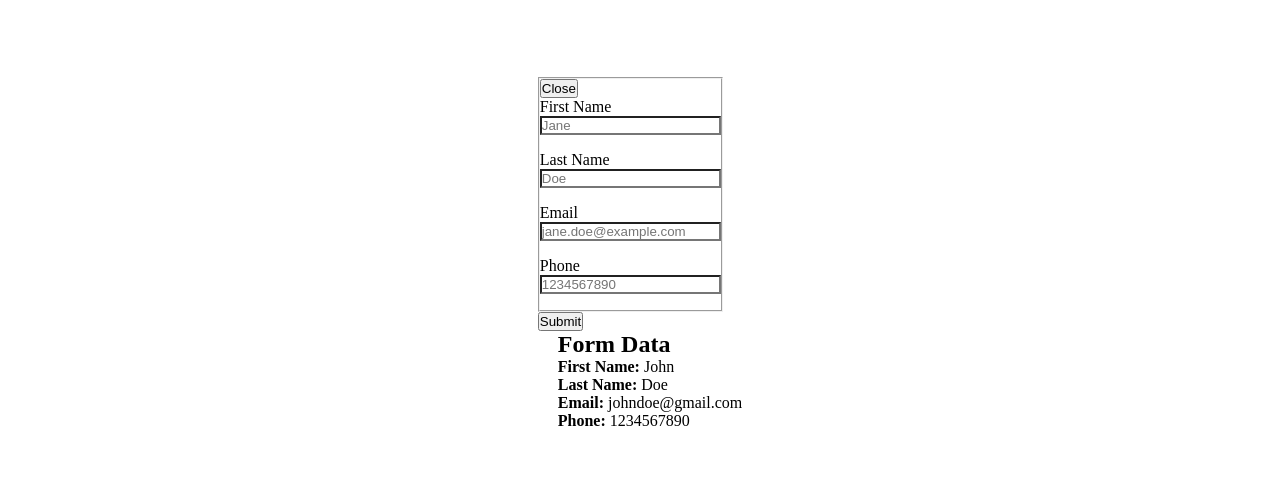
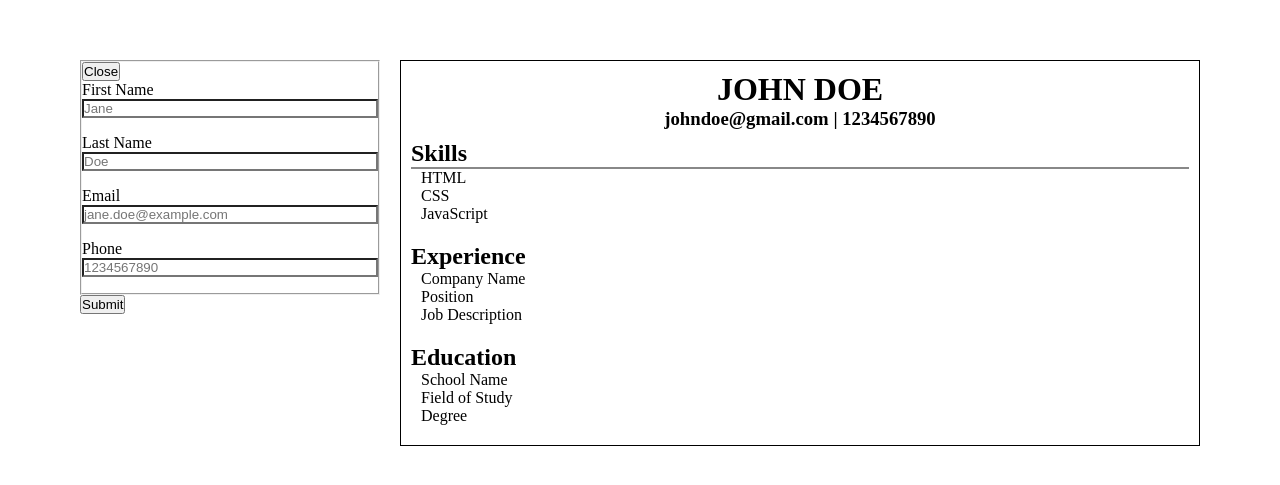
Before and after one commit to moibra05/resume-generator, a React (Vite) app: page / in a window 1280 px wide. Shown: the part 147-632 px from the top of the page. Built offline with nearby package versions, Linux system fonts and the light colour scheme.

Commit message:
feat: created layout for resume design

```diff
--- a/src/App.jsx
+++ b/src/App.jsx
@@ -1,14 +1,10 @@
 import InfoForm from './components/Form'
-import DisplayData from './components/DisplayData'
 
 export default function App() {
   return (
     <>
       <InfoForm>
       </InfoForm>
-      <DisplayData>
-
-      </DisplayData>
     </>
   )
 }
--- a/src/components/DisplayData.jsx
+++ b/src/components/DisplayData.jsx
@@ -1,19 +1,36 @@
 const DisplayData = ({ data }) => {
   return (
-    <div style={{ marginLeft: "20px" }}>
-      <h2>Form Data</h2>
-      <p>
-        <strong>First Name:</strong> {data ? data.firstName: 'John'}
-      </p>
-      <p>
-        <strong>Last Name:</strong> {data ? data.lastName: 'Doe'}
-      </p>
-      <p>
-        <strong>Email:</strong> {data ? data.email: 'johndoe@gmail.com'}
-      </p>
-      <p>
-        <strong>Phone:</strong> {data ? data.phone: '1234567890'}
-      </p>
+    <div id="resume">
+      <header>
+        <h1>{data ? data.firstName.toUpperCase(): 'JOHN'} {data ? data.lastName.toUpperCase(): 'DOE'}</h1>
+        <h3>{data ? data.email: 'johndoe@gmail.com'} | {data ? data.phone: '1234567890'}</h3>
+
+      </header>
+      <section>
+        <h2>Skills</h2>
+        <hr />
+        <ul>
+          <li>HTML</li>
+          <li>CSS</li>
+          <li>JavaScript</li>
+        </ul>
+      </section>
+      <section>
+        <h2>Experience</h2>
+        <ul>
+          <li>Company Name</li>
+          <li>Position</li>
+          <li>Job Description</li>
+        </ul>
+      </section>
+      <section>
+        <h2>Education</h2>
+        <ul>
+          <li>School Name</li>
+          <li>Field of Study</li>
+          <li>Degree</li>
+        </ul>
+      </section>
     </div>
   );
 };
--- a/src/components/Form.jsx
+++ b/src/components/Form.jsx
@@ -28,7 +28,7 @@ const InfoForm = () => {
   };
 
   return (
-    <div style={{ display: "flex" }}>
+    <>
       <Formik
         initialValues={{
           firstName: "",
@@ -70,8 +70,8 @@ const InfoForm = () => {
           <button type="submit">Submit</button>
         </StyledForm>
       </Formik>
-      {formData && <DisplayData data={formData} />}
-    </div>
+      {formData ? <DisplayData data={formData} />:<DisplayData/>}
+    </>
   );
 };
 
--- a/src/styles/index.css
+++ b/src/styles/index.css
@@ -2,6 +2,11 @@
   margin: 0;
   padding: 0;
   box-sizing: border-box;
+}
+
+#root {
+  display: flex;
+  gap: 20px;
 }
 
 body {
@@ -10,3 +15,31 @@ body {
   align-items: center;
   min-height: 100vh;
 }
+
+form {
+  min-width: 300px;
+}
+
+#resume {
+  display: flex;
+  flex-direction: column;
+  width: 800px;
+  border: 1px solid black;
+  padding: 10px;
+}
+
+header {
+  text-align: center;
+}
+
+section {
+  margin: 10px 0;
+}
+section ul {
+  list-style: none;
+  margin-left: 10px;
+}
+
+hr {
+  border: 1px solid #888;
+}
```
